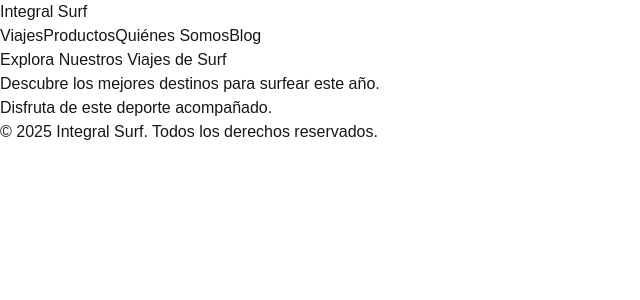
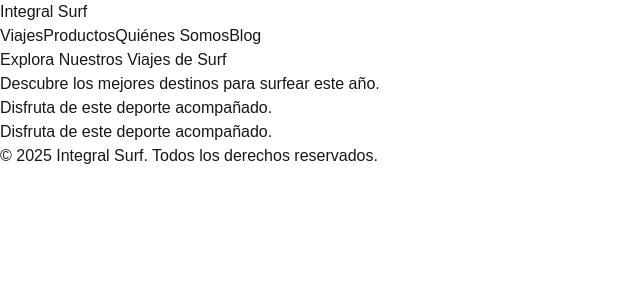
Before and after one commit to diego-caceres/integral-surf-site, a Next.js app: page / in a window 1280 px wide. Shown: the top 300 px of the page, without its empty margins (0-640 px from the left). Built offline with nearby package versions, Linux system fonts and the light colour scheme.

Commit message:
Another vercel deploy test

```diff
--- a/src/app/page.tsx
+++ b/src/app/page.tsx
@@ -4,6 +4,7 @@ export default function Home() {
       <h1 className="text-4xl font-bold mt-10">Explora Nuestros Viajes de Surf</h1>
       <p className="mt-4 text-lg text-gray-700">Descubre los mejores destinos para surfear este año.</p>
       <p className="mt-4 text-lg text-gray-700">Disfruta de este deporte acompañado.</p>
+      <p className="mt-4 text-lg text-gray-700">Disfruta de este deporte acompañado.</p>
     </div>
   );
 }
```
